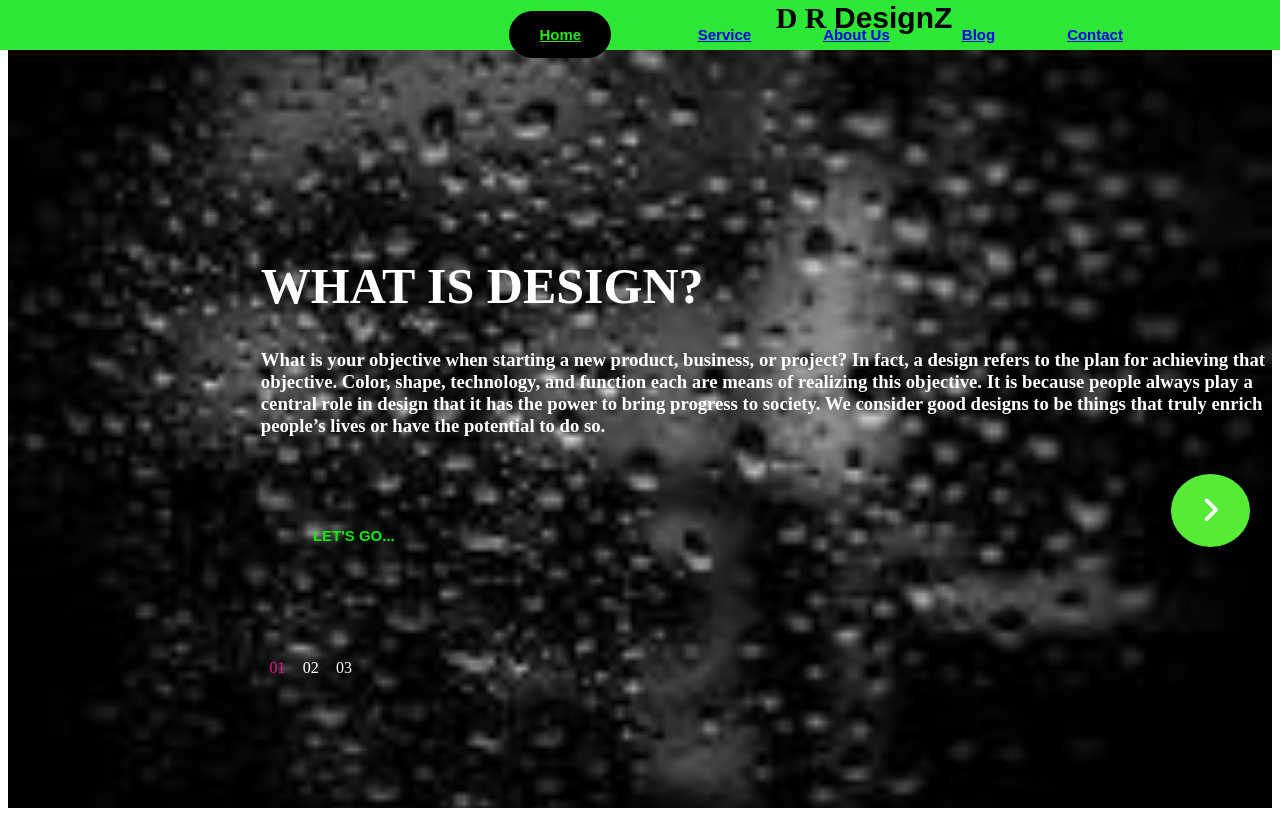
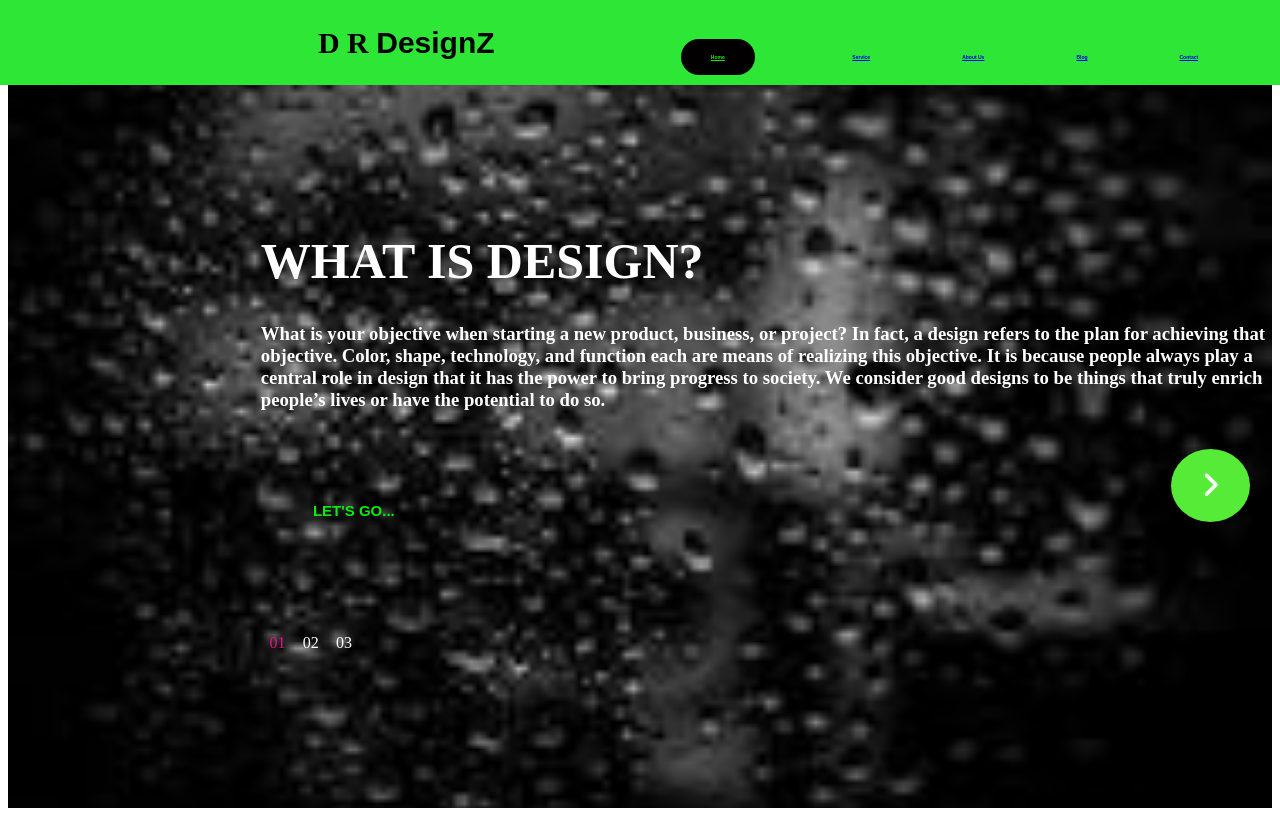
Before and after one commit to DIVYASREE-12/csstask, a plain HTML site: page index.html in a window 1280 px wide. Drawn offline with Linux system fonts and the light colour scheme; a script that the page names is missing.

Commit message:
code updated to index.html

```diff
--- a/index.html
+++ b/index.html
@@ -2,8 +2,9 @@
 <head>
     <title>css task</title>
     <link rel="stylesheet" href="./style.css">
+    <link rel="stylesheet" href="./resp.css">
     <script src="https://kit.fontawesome.com/3a0df67a92.js" crossorigin="anonymous"></script>
-    <meta name="viewport" content="width=device-width, initial-scale=1">
+    <meta name="viewport" content="width=device-width, initial-scale=1.0">
     </head>
     <body>
      <div class="container">
--- /dev/null
+++ b/resp.css
@@ -0,0 +1,14 @@
+.navbar button a {
+    margin: 0;
+    font-size: 5px;
+    margin-left: 10px;
+    margin-right: 10px;
+  }
+  body {
+    overflow: hidden;
+  }
+  .container {
+    width: 100%;
+    height: 100vh;
+    overflow: hidden;
+  }
--- a/style.css
+++ b/style.css
@@ -27,7 +27,7 @@ span{
 }
 .navbar{
 
-position:fixed;
+
     display: flex;
     justify-content: space-around;
     align-items: center;
@@ -45,8 +45,6 @@ position:fixed;
 }
 
 .logo {
-
-position:fixed;
     font-size: 30px;
     color: #000000;
 }
@@ -58,7 +56,6 @@ button:hover {
     cursor: pointer;
 }
 button {
-    position:fixed;
     padding: 15px 30px;
     border-radius: 30px;
     margin-top: 5%;
@@ -88,13 +85,12 @@ button {
 
 }
 .text {
-    position:fixed;
     color: white;
     position: relative;
     margin-left: 20%;
     top: 50%;
     transform: translateY(-50%);
-    transition: 0.3s;
+    transition: 0.5s;
 }
 
 .text h1 {
@@ -126,7 +122,6 @@ button {
 
 }
 .pageno {
-    position:fixed;
     width: 100px;
 
 
```
